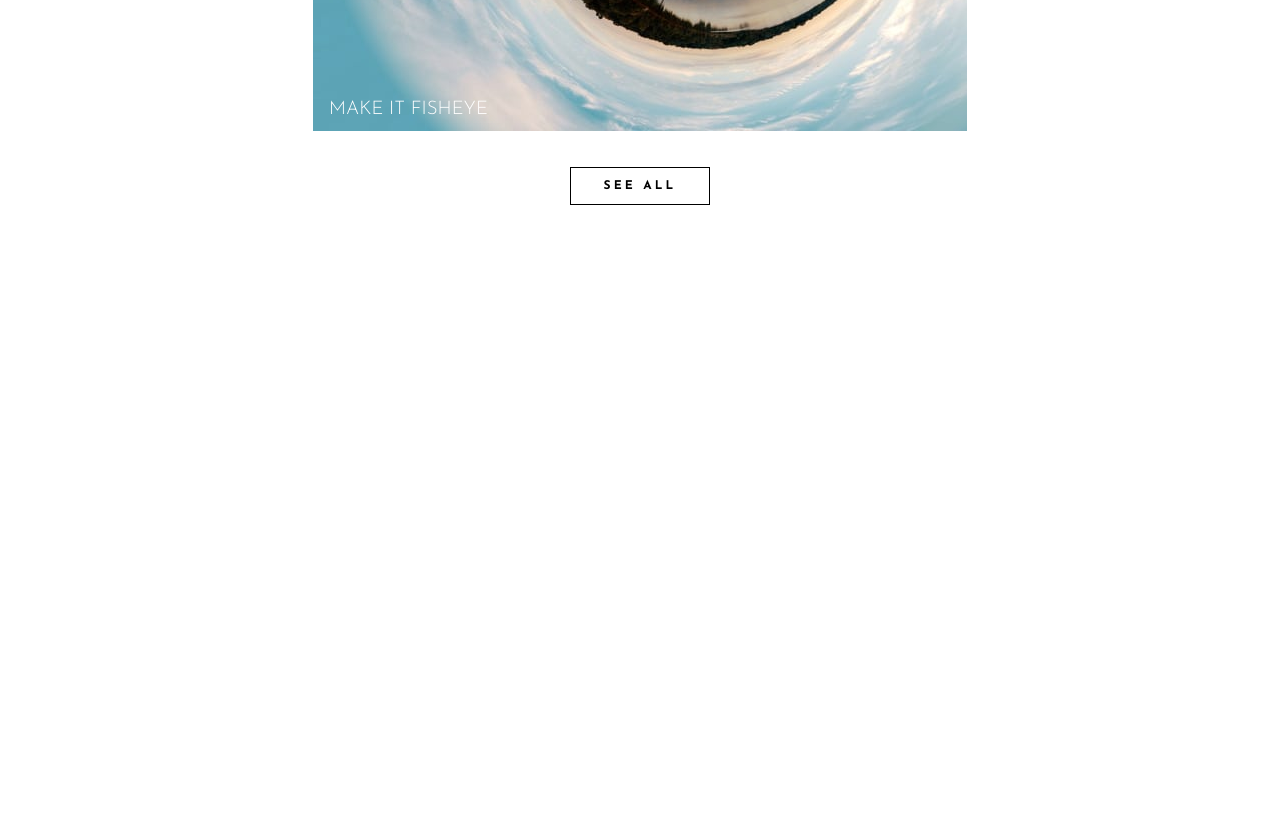
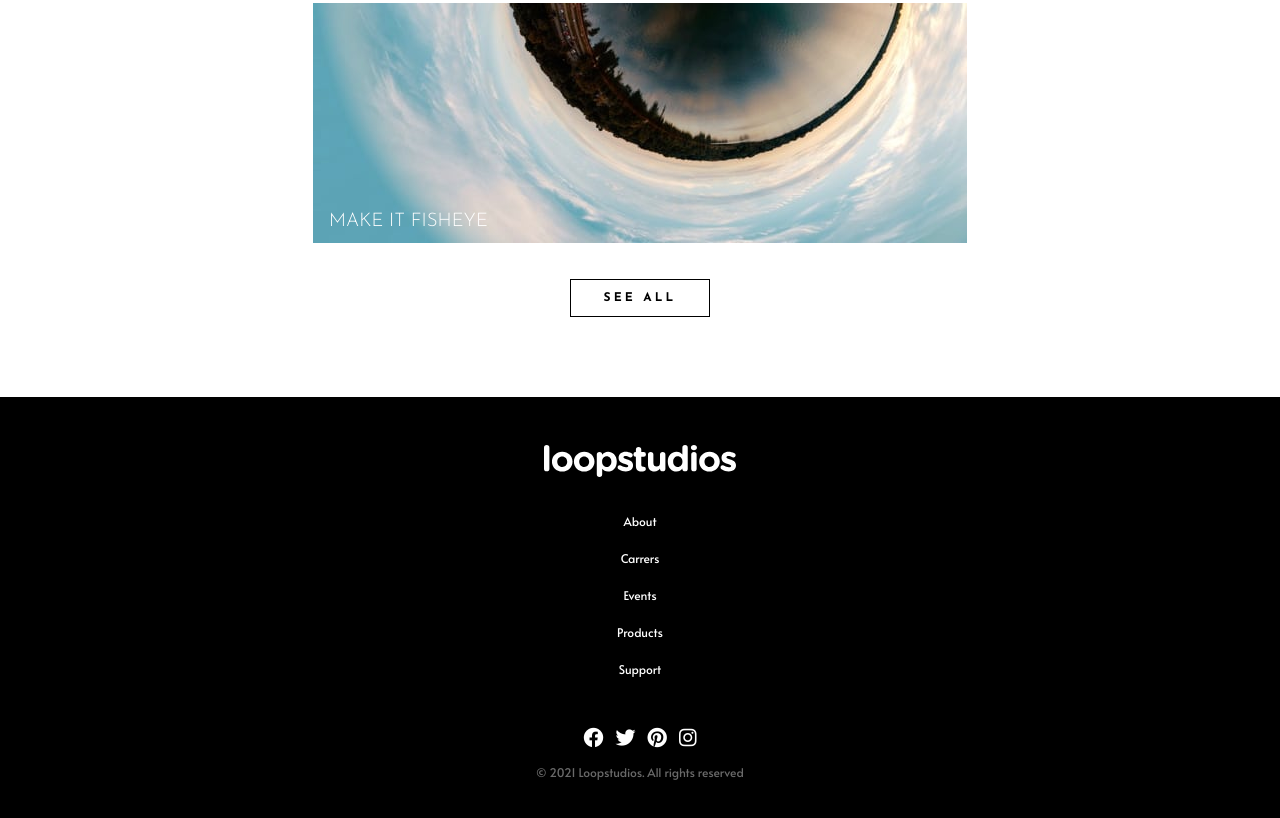
Before and after one commit to KaiqueMCR/Loopstudios, a plain HTML site: page index.html in a window 1280 px wide. Shown: the part 3701-4519 px from the top of the page. Before the commit the page ends 3986 px from the top, so only its background shows below. Drawn offline with nearby package versions, Linux system fonts and the light colour scheme.

Commit message:
file & mod: add footer

```diff
--- a/index.html
+++ b/index.html
@@ -176,7 +176,59 @@
 			</section>
 		</main>
 
-		<footer></footer>
+		<footer>
+			<div class="footer_Wrapperlinks">
+				<img class="logo" src="./images/logo.svg" alt="Loopstudios logo white" />
+
+				<ul class="footer_menu">
+					<li class="footer_menu_item">
+						<a class="footer_menu_link" href="">About</a>
+					</li>
+
+					<li class="footer_menu_item">
+						<a class="footer_menu_link" href="">Carrers</a>
+					</li>
+
+					<li class="footer_menu_item">
+						<a class="footer_menu_link" href="">Events</a>
+					</li>
+
+					<li class="footer_menu_item">
+						<a class="footer_menu_link" href="">Products</a>
+					</li>
+
+					<li class="footer_menu_item">
+						<a class="footer_menu_link" href="">Support</a>
+					</li>
+				</ul>
+			</div>
+
+			<div class="footer_Wrappersocials">
+				<ul class="socials">
+					<li class="social">
+						<a href="" class="social_link"><i class="fa-brands fa-facebook fa-lg"></i></a>
+					</li>
+
+					<li class="social">
+						<a href="" class="social_link"><i class="fa-brands fa-twitter fa-lg"></i></a>
+					</li>
+
+					<li class="social">
+						<a href="" class="social_link"
+							><i class="fa-brands fa-pinterest fa-lg"></i
+						></a>
+					</li>
+
+					<li class="social">
+						<a href="" class="social_link"
+							><i class="fa-brands fa-instagram fa-lg"></i
+						></a>
+					</li>
+				</ul>
+
+				<p class="copyright">© 2021 Loopstudios. All rights reserved</p>
+			</div>
+		</footer>
 
 		<script
 			src="https://cdnjs.cloudflare.com/ajax/libs/jquery/3.6.0/jquery.min.js"
--- a/scss/base/_base.scss
+++ b/scss/base/_base.scss
@@ -1,22 +1,21 @@
-@use "../abstracts/typography";
+@use "../abstracts/fonts";
 
 body,
 html {
   width: 100%;
   height: 100vh;
-  font-family: typography.$Alata;
+  font-family: fonts.$Alata;
   scroll-behavior: smooth;
 }
 
 main {
   width: 100%;
-  height: 100vh;
 }
 
 h1,
 h2,
 h3 {
-  font-family: typography.$Josefin-sans;
+  font-family: fonts.$Josefin-sans;
   font-weight: 300;
 }
 
--- a/scss/components/_buttons.scss
+++ b/scss/components/_buttons.scss
@@ -1,11 +1,11 @@
 @use "../abstracts/colors";
-@use "../abstracts/typography";
+@use "../abstracts/fonts";
 
 .seeAll_btn {
   padding: 0.75rem 2rem;
   border: 1px solid colors.$Black;
   text-transform: uppercase;
-  font-family: typography.$Josefin-sans;
+  font-family: fonts.$Josefin-sans;
   letter-spacing: 0.2rem;
   font-size: 0.75rem;
   font-weight: bold;
--- a/scss/layout/_creations.scss
+++ b/scss/layout/_creations.scss
@@ -18,6 +18,6 @@
     flex-direction: column;
     justify-content: center;
     align-items: center;
-    gap: 1rem;
+    gap: 2rem;
   }
 }
--- /dev/null
+++ b/scss/layout/_footer.scss
@@ -0,0 +1,104 @@
+@use "../abstracts/colors";
+
+footer {
+  background-color: colors.$Black;
+  padding: 3rem;
+  display: flex;
+  flex-direction: column;
+  gap: 3rem;
+
+  .logo {
+    max-width: 60%;
+  }
+
+  .copyright {
+    font-size: 12px;
+    color: colors.$Very-Dark-Gray;
+    text-align: center;
+  }
+}
+
+.footer_Wrapperlinks {
+  display: flex;
+  align-items: center;
+  justify-content: center;
+  flex-direction: column;
+  gap: 2rem;
+}
+
+.footer_menu {
+  display: flex;
+  flex-direction: column;
+  align-items: center;
+  justify-content: center;
+  gap: 1rem;
+  list-style: none;
+
+  &_item {
+    font-size: 15px;
+    color: colors.$White;
+    font-weight: 300;
+    position: relative;
+
+    &::after {
+      content: "";
+      position: absolute;
+      background: colors.$White;
+      height: 3px;
+      width: 0;
+      left: 50%;
+      transform: translateX(-50%);
+      bottom: -10px;
+      transition: all 0.2s ease-in-out;
+      border-radius: 10px;
+    }
+
+    &:hover::after {
+      width: 50%;
+    }
+  }
+
+  &_link {
+    color: inherit;
+    font-size: 12px;
+  }
+}
+
+.footer_Wrappersocials {
+  display: flex;
+  flex-direction: column;
+  justify-content: center;
+  align-self: center;
+  gap: 1rem;
+}
+
+.socials {
+  list-style: none;
+  display: flex;
+  justify-content: center;
+  align-self: center;
+  gap: 0.75rem;
+  position: relative;
+}
+
+.social_link {
+  color: colors.$White;
+  position: relative;
+
+  &::after {
+    content: "";
+    position: absolute;
+    background: colors.$White;
+    height: 3px;
+    width: 0;
+    left: 50%;
+    transform: translateX(-50%);
+    bottom: -10px;
+    transition: all 0.2s ease-in-out;
+    border-radius: 10px;
+  }
+
+  &:hover::after {
+    width: 100%;
+  }
+}
--- a/scss/layout/_heading.scss
+++ b/scss/layout/_heading.scss
@@ -2,7 +2,7 @@
 
 .heading {
   width: 100%;
-  height: 75%;
+  height: 75vh;
   display: flex;
   justify-content: center;
   align-items: center;
--- a/scss/layout/_navbar.scss
+++ b/scss/layout/_navbar.scss
@@ -1,4 +1,4 @@
-@use "../abstracts/typography";
+@use "../abstracts/fonts";
 @use "../abstracts/colors.scss";
 
 .navbar {
@@ -12,16 +12,16 @@
   justify-content: flex-start;
   padding: 1.5rem;
   background-color: colors.$Black;
-}
 
   .menu {
     list-style: none;
     display: flex;
     flex-direction: column;
     gap: 1rem;
-  font-family: typography.$Josefin-sans;
+    font-family: fonts.$Josefin-sans;
 
     &_item {
+      position: relative;
       text-transform: uppercase;
       font-size: 1.2rem;
       color: colors.$White;
@@ -31,3 +31,25 @@
       color: inherit;
     }
   }
+}
+
+.menu_link {
+  position: relative;
+
+  &::after {
+    content: "";
+    position: absolute;
+    background: colors.$White;
+    height: 3px;
+    width: 0;
+    left: 50%;
+    transform: translateX(-50%);
+    bottom: -10px;
+    transition: all 0.2s ease-in-out;
+    border-radius: 10px;
+  }
+
+  &:hover::after {
+    width: 50%;
+  }
+}
--- a/scss/main.scss
+++ b/scss/main.scss
@@ -8,6 +8,7 @@
 @use "layout/heading";
 @use "layout/about";
 @use "layout/creations";
+@use "layout/footer";
 
 @use "components/card";
 @use "components/buttons";
```
Also changed, not shown: css/main.css, scss/abstracts/_fonts.scss (renamed from scss/abstracts/_typography.scss). Lines whose indentation alone changed are shown as unchanged.
